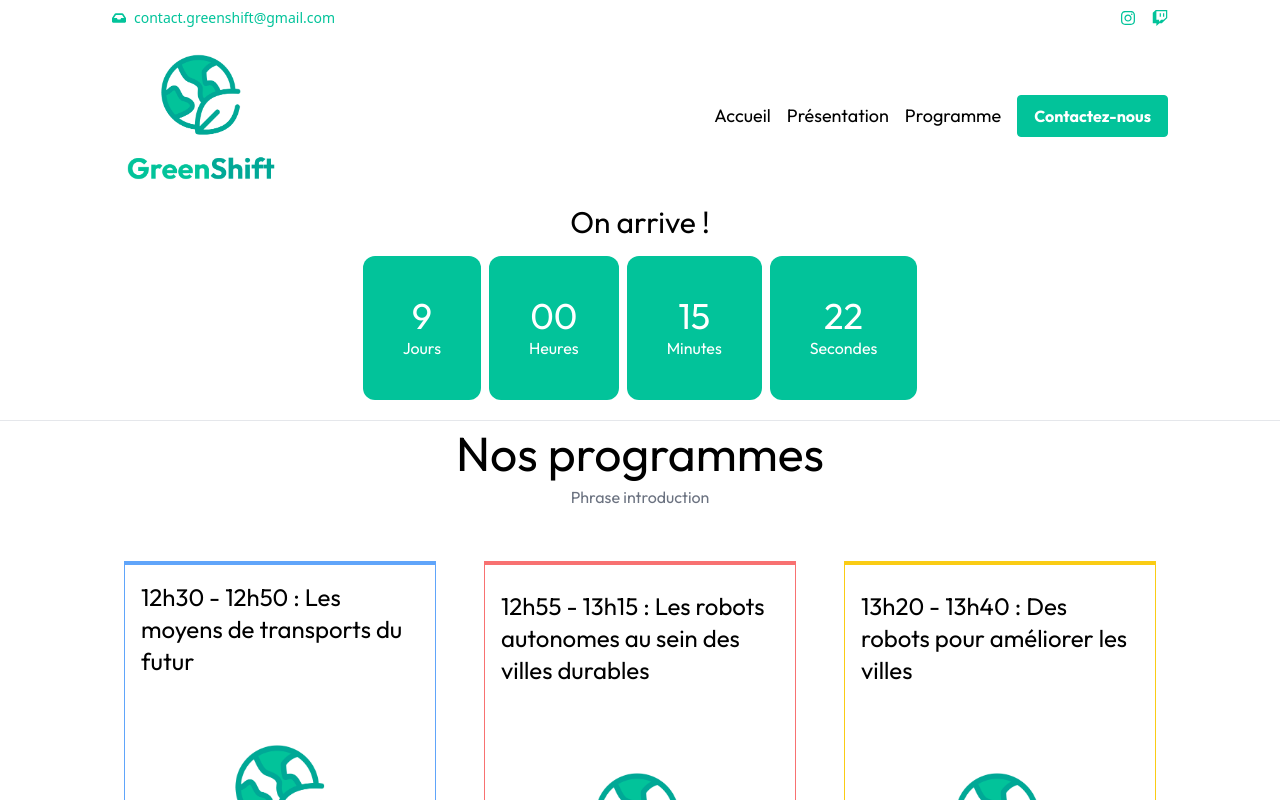
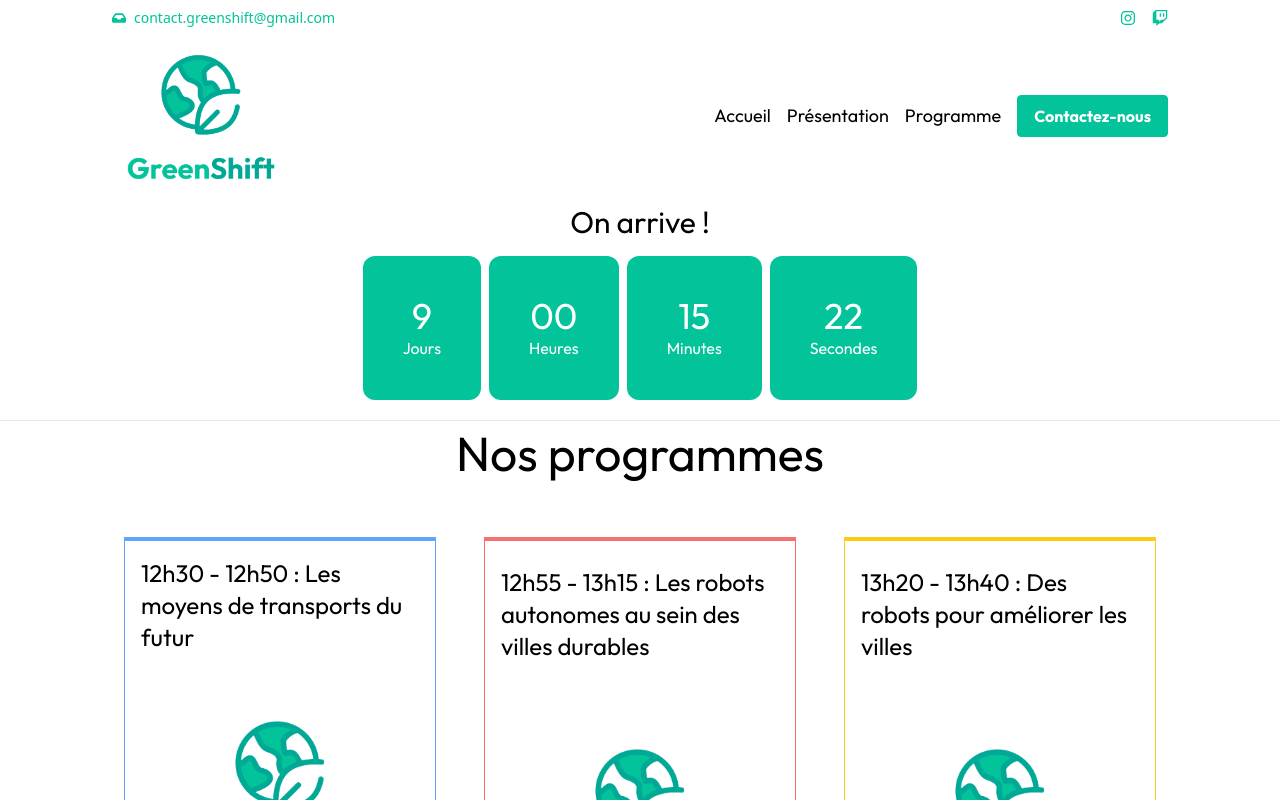
Before and after one commit to valentinpain/Greenshift, a Next.js app: page /val in a window 1280 px wide. Shown: the top 800 px of the page. Built offline with nearby package versions, Linux system fonts and the light colour scheme.

Commit message:
Update programList.js

```diff
--- a/components/programList.js
+++ b/components/programList.js
@@ -6,7 +6,7 @@
     return(
         <section className="flex flex-col items-center w-full mt-2 font-outfit m-auto">
             <h1 className="text-center md:text-5xl text-3xl mb-2">Nos programmes</h1>
-            <p className="text-center text-gray-500 mb-10">Phrase introduction</p>
+            <p className="text-center text-gray-500 mb-10"></p>
 
             <div className="grid lg:grid-cols-3 md:grid-cols-2 gap-6 md:px-28 px-10">
                 {Program.items.map(function(program){
```
